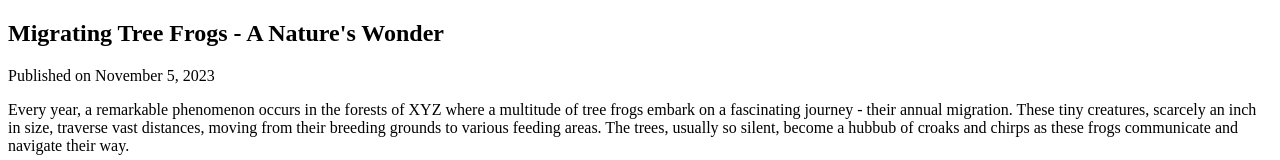
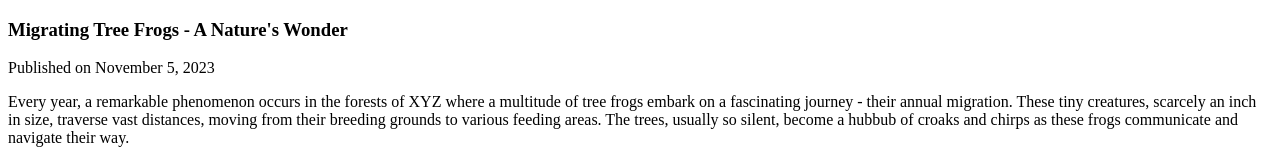
Before and after one commit to urielymw/urielymw.github.io, a plain HTML site: page index.html in a window 1280 px wide. Shown: the top 160 px of the page. Drawn offline with Linux system fonts and the light colour scheme.

Commit message:
Update index.html

```diff
--- a/index.html
+++ b/index.html
@@ -19,7 +19,7 @@
     <!-- End Google Tag Manager (noscript) -->
 
     <header>
-        <h2 >Migrating Tree Frogs - A Nature's Wonder</h2>
+        <h3 >Migrating Tree Frogs - A Nature's Wonder</h3>
         <p>Published on November 5, 2023</p>
     </header>
 
```
